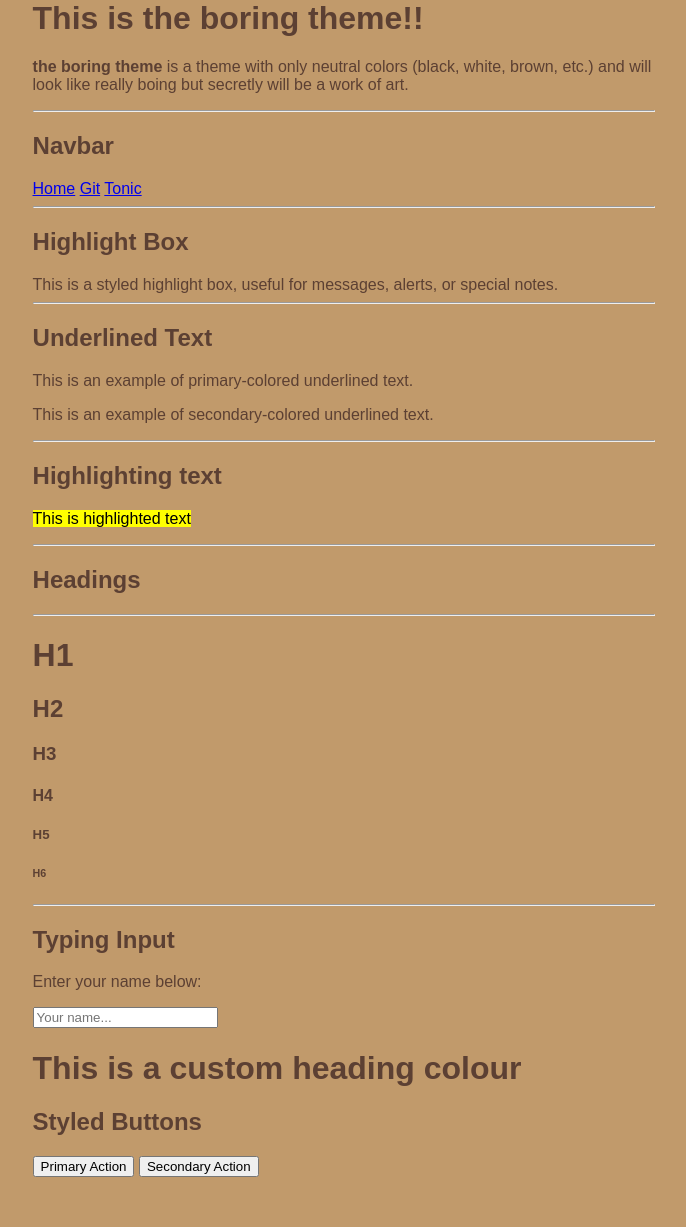
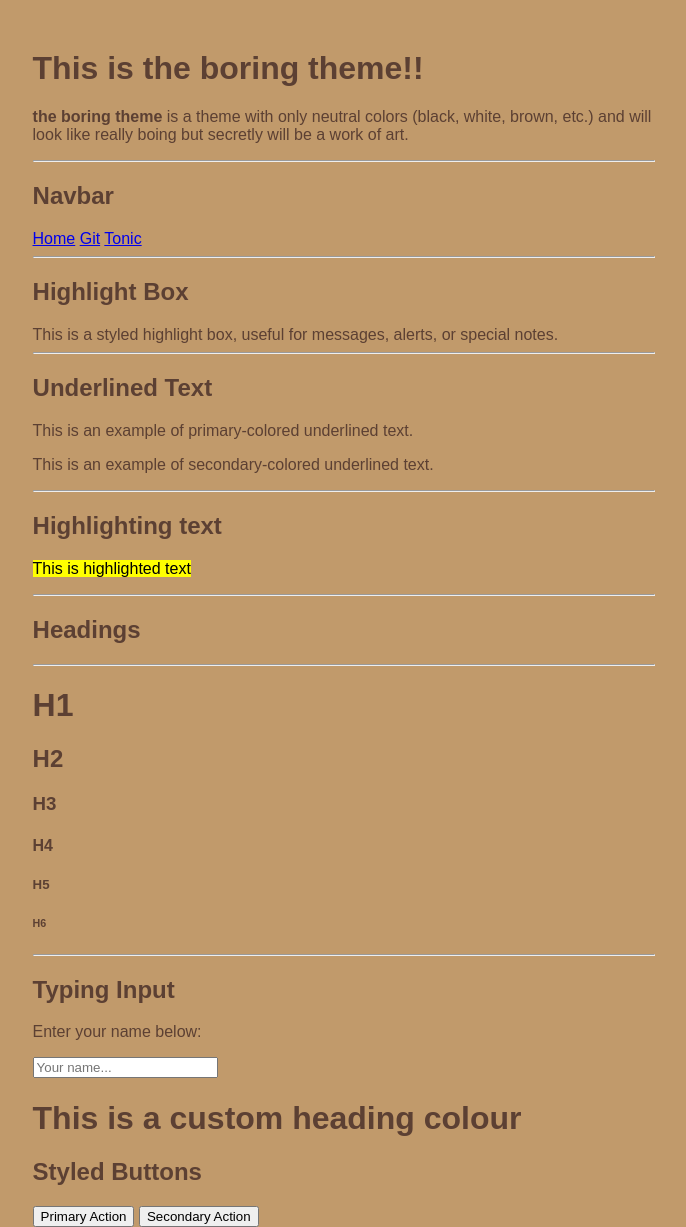
Before and after one commit to sahilchess/tonic, a Jekyll site: the page built from index.md, in a window 1280 px wide. Shown: the whole page, without its empty margins (296-982 px from the left). Built offline with Jekyll 4.4.1, drawn with Linux system fonts in a browser that asks for light colours; before the commit the page ends 1177 px from its top, so only the background shows below that.

Commit message:
same thing

```diff
--- a/_sass/base.scss
+++ b/_sass/base.scss
@@ -4,6 +4,8 @@ body {
   margin: auto;
   max-width: 70ch;
   color: #5C4033;
+  margin-left: center;
+  margin-top: 50px;
 }
 
 // shades of brown :
```
